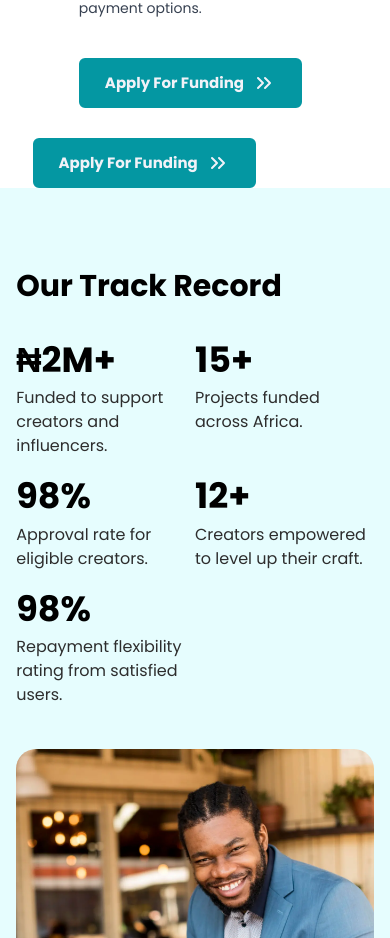
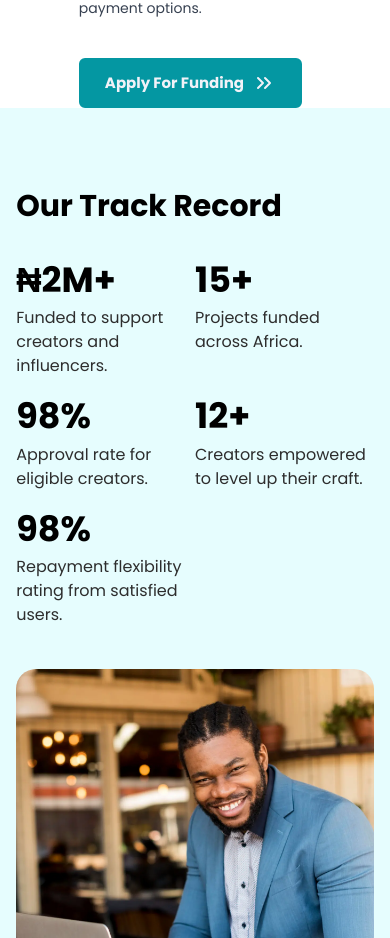
Before and after one commit to Joggyjagz7/fig, a Next.js app: page / in a window 390 px wide. Shown: the part 5036-5974 px from the top of the page. Built offline with nearby package versions, Linux system fonts and the light colour scheme.

Commit message:
removed duplicate buttons

```diff
--- a/src/components/home/Choose.jsx
+++ b/src/components/home/Choose.jsx
@@ -11,6 +11,7 @@ const Choose = () => {
           <h2 className="heading-2 text-white ">Why Choose Us</h2>
         </div>
         <div className="flex flex-col gap-[20px]  lg:gap-0 lg:flex-row justify-between w-full lg:w-11/12 mx-auto  ">
+
           <motion.div
             initial={{ opacity: 0, y: 50 }}
             whileInView={{ opacity: 1, y: 0 }}
@@ -68,7 +69,7 @@ const Choose = () => {
           viewport={{ once: true, amount: 0.5 }}
           className="flex justify-center items-center w-9/12 lg:w-[400px] md:w-8/12 mx-auto  "
         >
-          <div className="bg-white lg:group transition transform duration-500 ease-in-out lg:hover:scale-[110%]  p-[20px] w-11/12  mx-auto lg:mx-0  rounded-[10px] flex-1 ">
+          <div className="bg-white md:group transition transform duration-500 ease-in-out md:hover:scale-[110%]  p-[20px] w-11/12  mx-auto lg:mx-0  rounded-[10px] flex-1 ">
             <h4 className="group-hover:scale-105 transition ease-in-out font-[700] lg:mb-1 leading-[1.4em] ">
               Flexible Repayment{" "}
             </h4>
--- a/src/components/home/Testimonial.jsx
+++ b/src/components/home/Testimonial.jsx
@@ -5,8 +5,8 @@ import TestimonialCard from "./TestimonialCard";
 
 const Testimonial = () => {
   return (
-    <section className="w-full pt-[100px]  pb-0 md:pt-[70px] ">
-      <div className="relative w-full  mx-auto">
+    <section className="w-full pt-[100px]  pb-0   ">
+      <div className="relative w-full md:h-[80vh] mx-auto">
         <div className="mb-[50px] md:w-11/12 mx-auto">
           <h2 className="heading-2 w-11/12 mx-auto md:w-full text-start r">What Creators Are Saying</h2>
         </div>
--- a/src/components/home/Works.jsx
+++ b/src/components/home/Works.jsx
@@ -59,7 +59,6 @@ const Works = () => {
         </motion.div>
 
         <div className=" mx-auto  lg:col-span-1 ">
-
           {/* timeline container */}
           <div>
             <div className=" flex justify-between w-11/12 md:w-full lg:md:w-9/12 mx-auto border-l-2 border-l-black relative">
@@ -92,11 +91,10 @@ const Works = () => {
                 viewport={{ once: true, amount: 0.5 }}
                 className="min-h-[100px] mb-5 pt-[10px] w-[89%] md:w-full"
               >
-                <h3 className="font-bold text-lg mb-2">
-                Share Your Vision
-                </h3>
+                <h3 className="font-bold text-lg mb-2">Share Your Vision</h3>
                 <p className="text-sm font-[400] text-gray-700">
-                Share your idea, your project, and your dream. We’ll help you fund it.
+                  Share your idea, your project, and your dream. We’ll help you
+                  fund it.
                 </p>
               </motion.div>
             </div>
@@ -132,7 +130,8 @@ const Works = () => {
               >
                 <h3 className="font-bold text-lg mb-2">Get Funded Fast</h3>
                 <p className="text-sm font-[400] text-gray-700">
-                Blink and you’ll have the funds. We move quickly. Once approved, the funds are in your account and ready to go.
+                  Blink and you’ll have the funds. We move quickly. Once
+                  approved, the funds are in your account and ready to go.
                 </p>
               </motion.div>
             </div>
@@ -204,11 +203,10 @@ const Works = () => {
                 viewport={{ once: true, amount: 0.5 }}
                 className="min-h-[100px] pt-[10px] w-[89%]"
               >
-                <h3 className="font-bold text-lg mb-2">
-                Repay On Your Terms
-                </h3>
+                <h3 className="font-bold text-lg mb-2">Repay On Your Terms</h3>
                 <p className="text-sm font-[400] text-gray-700 mb-10">
-                Pay us back when the cash starts flowing. We work with flexible payment options.
+                  Pay us back when the cash starts flowing. We work with
+                  flexible payment options.
                 </p>
                 <motion.div
                   initial={{ opacity: 0, y: 100 }}
@@ -231,25 +229,6 @@ const Works = () => {
             </div>
           </div>
           {/* timeline ends here  */}
-
-
-          <motion.div
-            initial={{ opacity: 0, y: 100 }}
-            whileInView={{ opacity: 1, y: 0 }}
-            transition={{
-              duration: 1,
-              delay: 1,
-              type: "spring",
-              bounce: 0.6,
-            }}
-            viewport={{ once: true, amount: 0.5 }}
-            className="mt-[30px]  "
-          >
-            <button className="btn-colored gap-2 items-center flex">
-              Apply For Funding
-              <ChevronsRight />
-            </button>
-          </motion.div>
         </div>
       </div>
     </section>
```
Lines whose indentation alone changed are shown as unchanged.
